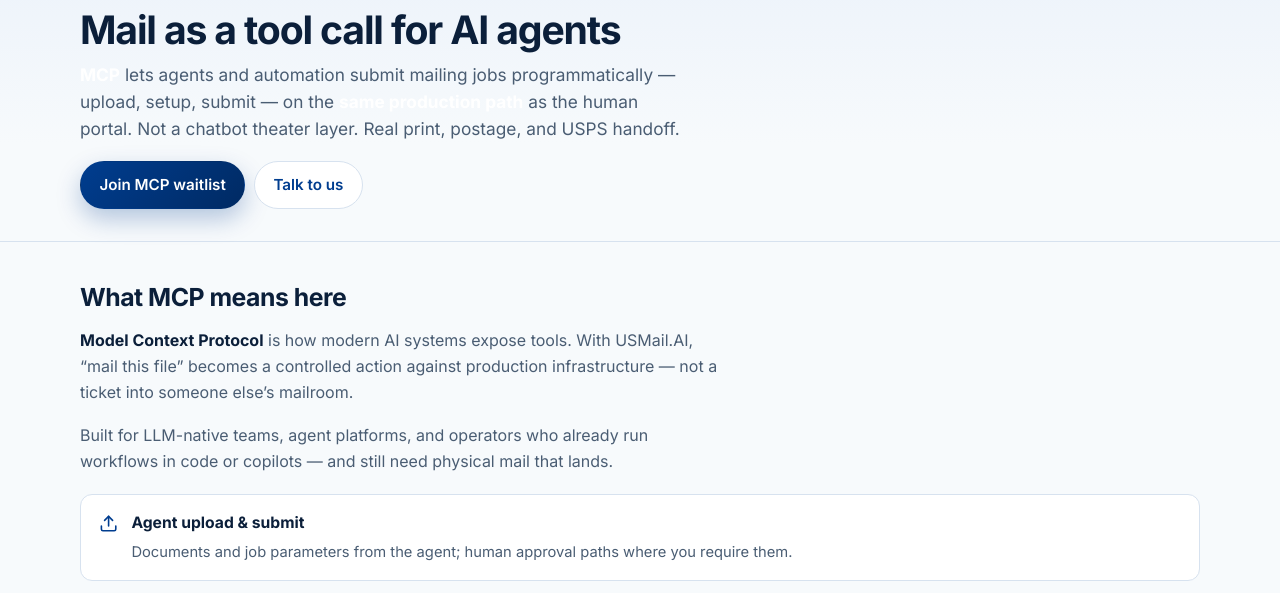
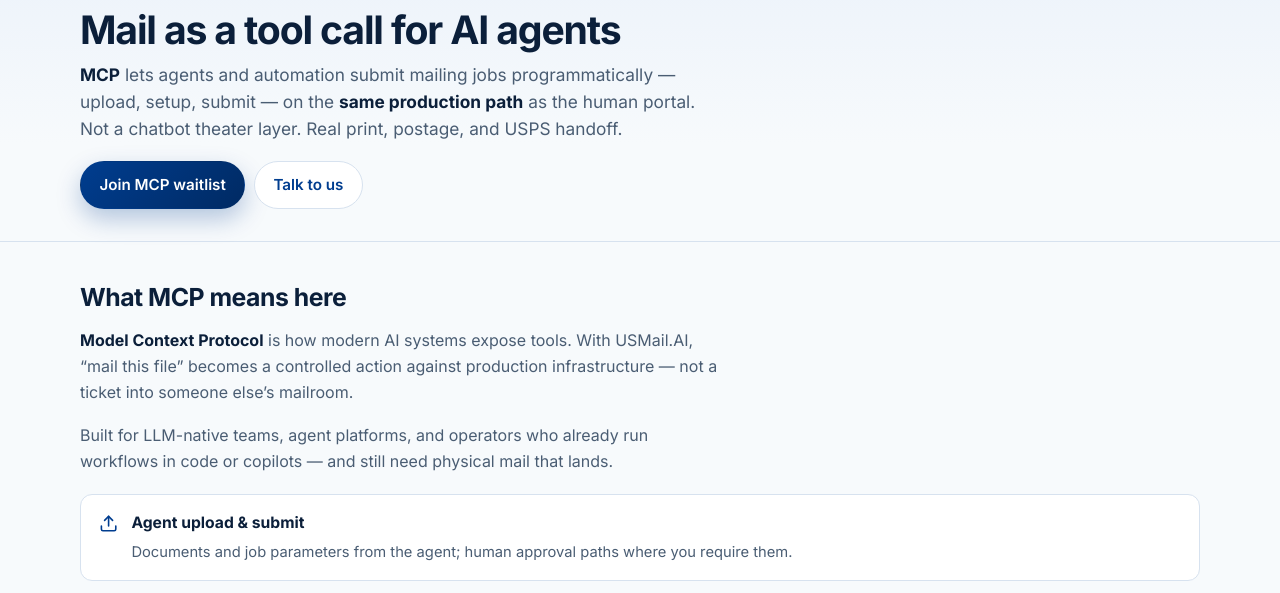
Before and after one commit to broadstrokeinc/usmail-ai, a website: page public/mcp.html in a window 1280 px wide. Shown: the part 177-770 px from the top of the page. Drawn offline with nearby package versions, Linux system fonts and the light colour scheme.

Commit message:
fix(ui): page-hero lead text dark on light (not white)

```diff
--- a/public/styles.css
+++ b/public/styles.css
@@ -570,14 +570,15 @@ a {
   color: #b8d4ff;
 }
 
-.lead {
+/* Home dark hero only — do not leak light text onto interior pages */
+.hero .lead {
   margin: 0 0 1.35rem;
   font-size: 1.05rem;
-  color: rgba(232, 240, 250, 0.88);
+  color: rgba(232, 240, 250, 0.92);
   max-width: 38rem;
 }
 
-.lead strong {
+.hero .lead strong {
   color: #fff;
 }
 
@@ -1588,6 +1589,12 @@ a {
   font-size: 1.08rem;
   line-height: 1.55;
   color: var(--slate);
+  max-width: 40rem;
+}
+
+.page-hero .lead strong {
+  color: var(--ink);
+  font-weight: 700;
 }
 
 .page-hero-actions {
```
